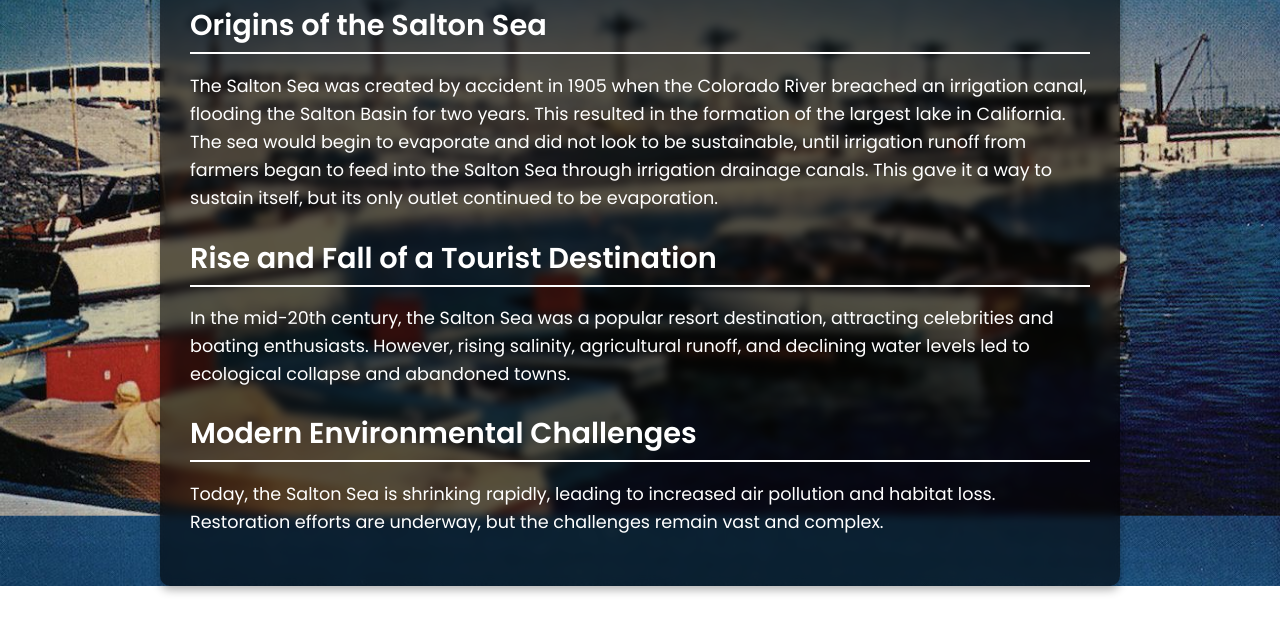
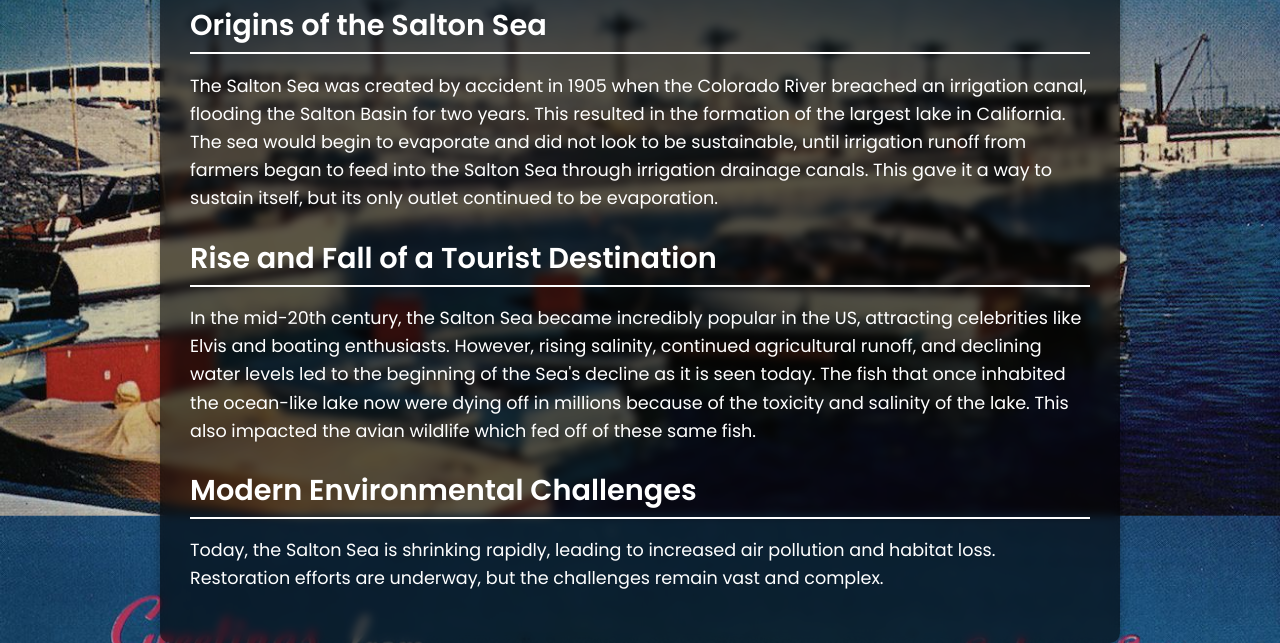
Before and after one commit to dustymustyrusty/capstoneproject, a plain HTML site: page links/history.html in a window 1280 px wide. Shown: the part 298-941 px from the top of the page. Before the commit the page ends 884 px from the top, so only its background shows below. Drawn offline with Linux system fonts and the light colour scheme.

Commit message:
Update history.html

```diff
--- a/links/history.html
+++ b/links/history.html
@@ -28,7 +28,7 @@
 
         <h2>Rise and Fall of a Tourist Destination</h2>
         <p>
-            In the mid-20th century, the Salton Sea was a popular resort destination, attracting celebrities and boating enthusiasts. However, rising salinity, agricultural runoff, and declining water levels led to ecological collapse and abandoned towns.
+            In the mid-20th century, the Salton Sea became incredibly popular in the US, attracting celebrities like Elvis and boating enthusiasts. However, rising salinity, continued agricultural runoff, and declining water levels led to the beginning of the Sea's decline as it is seen today. The fish that once inhabited the ocean-like lake now were dying off in millions because of the toxicity and salinity of the lake. This also impacted the avian wildlife which fed off of these same fish.
         </p>
 
         <h2>Modern Environmental Challenges</h2>
```
